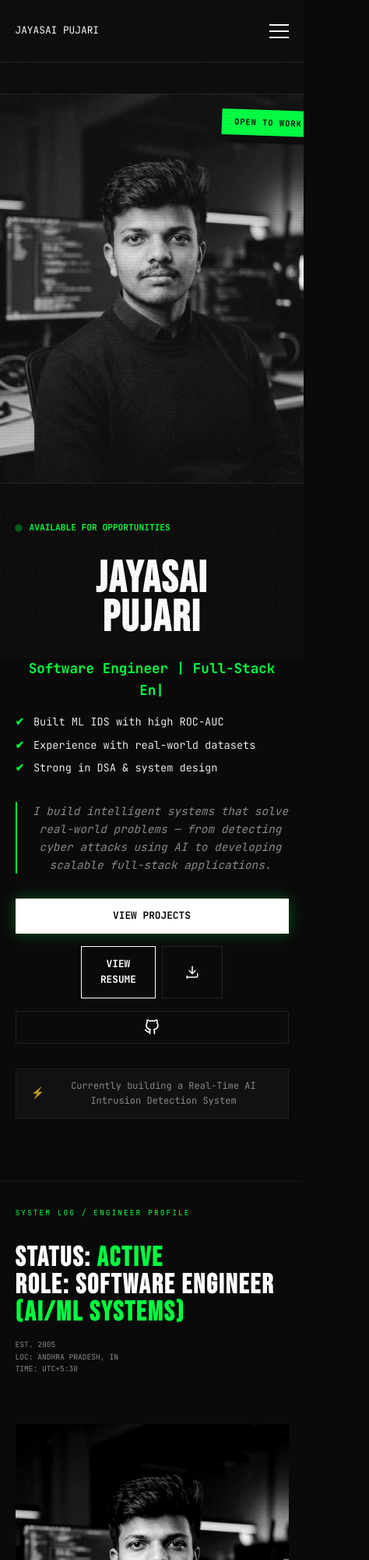
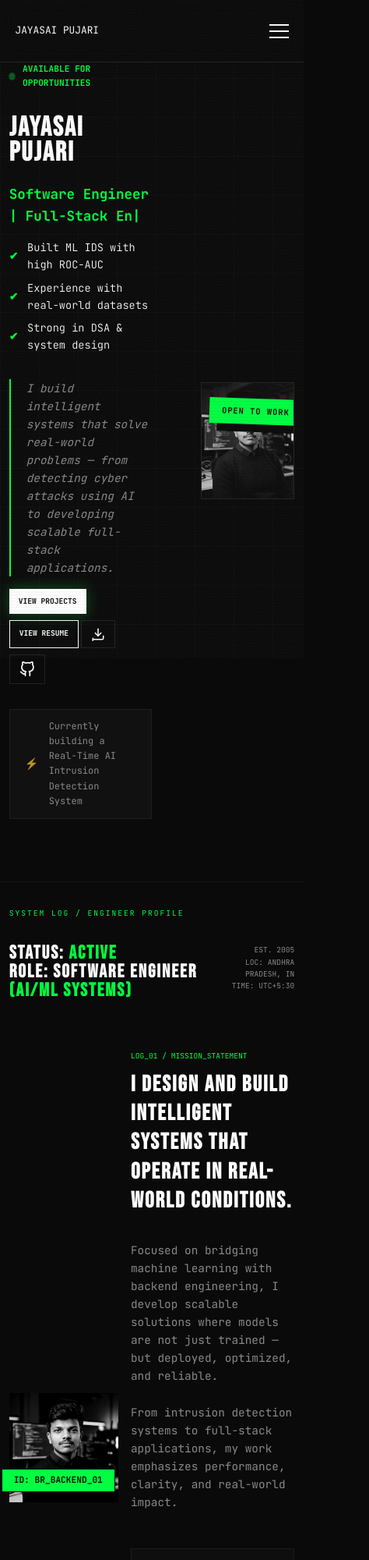
Before and after one commit to PUJARIJAYASAI/JAYASAI_PORTFOILO, a website built with Vite: page index.html in a window 390 px wide. Shown: the top 2000 px of the page at 78% size, 474 px wide, since content can reach past the window. Built offline with nearby package versions, Linux system fonts and the light colour scheme; a web font is replaced by a local one.

Commit message:
style: Forced desktop layout consistency on mobile devices

```diff
--- a/style.css
+++ b/style.css
@@ -1244,31 +1244,40 @@ footer { padding: 4rem var(--container-padding); display: grid; grid-template-co
     50% { color: var(--accent-color); }
 }
 
-/* RESPONSIVE */
+/* RESPONSIVE CONSISTENCY (Force Desktop-like Layout on Mobile) */
 @media (max-width: 1024px) {
-    :root { --container-padding: 5%; }
-    .about-grid, .cta-grid { grid-template-columns: 1fr; gap: 3rem; }
-    .skills-stack-grid { grid-template-columns: 1fr 1fr; }
-    .hero { flex-direction: column-reverse; text-align: center; padding-top: 120px; }
-    .hero-image { justify-content: center; margin-bottom: 3rem; }
-    .hero-actions { justify-content: center; }
-    blockquote { margin: 2rem auto; }
+    :root { --container-padding: 3%; }
+    /* Maintain multi-column/horizontal layouts */
+    .about-grid, .cta-grid { grid-template-columns: 1fr 1.2fr; gap: 2rem; }
+    .hero { flex-direction: row; align-items: center; }
+    .hero-content { text-align: left; }
+    .hero-actions { justify-content: flex-start; }
+    blockquote { margin: 1rem 0; }
+    .hero-image { display: flex; }
+    .img-container { width: 180px; height: 220px; } /* Scale down profile for mobile */
 }
 
 @media (max-width: 768px) {
     .nav-container { display: none; }
     .hamburger { display: flex; }
-    .skills-stack-grid, .projects-grid { grid-template-columns: 1fr; }
-    .about-header { flex-direction: column; gap: 1rem; }
-    .geo-meta { text-align: left; }
-    footer { grid-template-columns: 1fr; text-align: center; }
-    .footer-links, .footer-copy { justify-content: center; text-align: center; }
-    .cta-grid { padding: 2rem; }
+    .hero h1 { font-size: 3rem; }
+    .about-title { font-size: 1.5rem; }
+    .about-grid { grid-template-columns: 1fr 1.5fr; gap: 1rem; }
+    .about-visual { display: flex; align-items: center; }
+    .img-wrapper { width: 100%; aspect-ratio: 1; }
+
+    /* Ensure scroll sections stay horizontal */
+    .skills-stack-grid, .projects-grid, .certs-grid {
+        display: flex !important;
+        flex-direction: row !important;
+    }
 }
 
 @media (max-width: 480px) {
-    .hero h1 { font-size: 3.5rem; }
-    .about-title { font-size: 2.2rem; }
-    .btn { width: 100%; text-align: center; }
-    .hero-actions { flex-direction: column; }
+    .hero h1 { font-size: 2.2rem; }
+    .hero-actions { flex-direction: row; gap: 0.5rem; flex-wrap: wrap; }
+    .btn { padding: 8px 12px; font-size: 0.6rem; }
+    .resume-options { gap: 0.2rem; }
+    .img-container { width: 120px; height: 150px; }
+    .section-title { font-size: 1.5rem !important; }
 }
```
